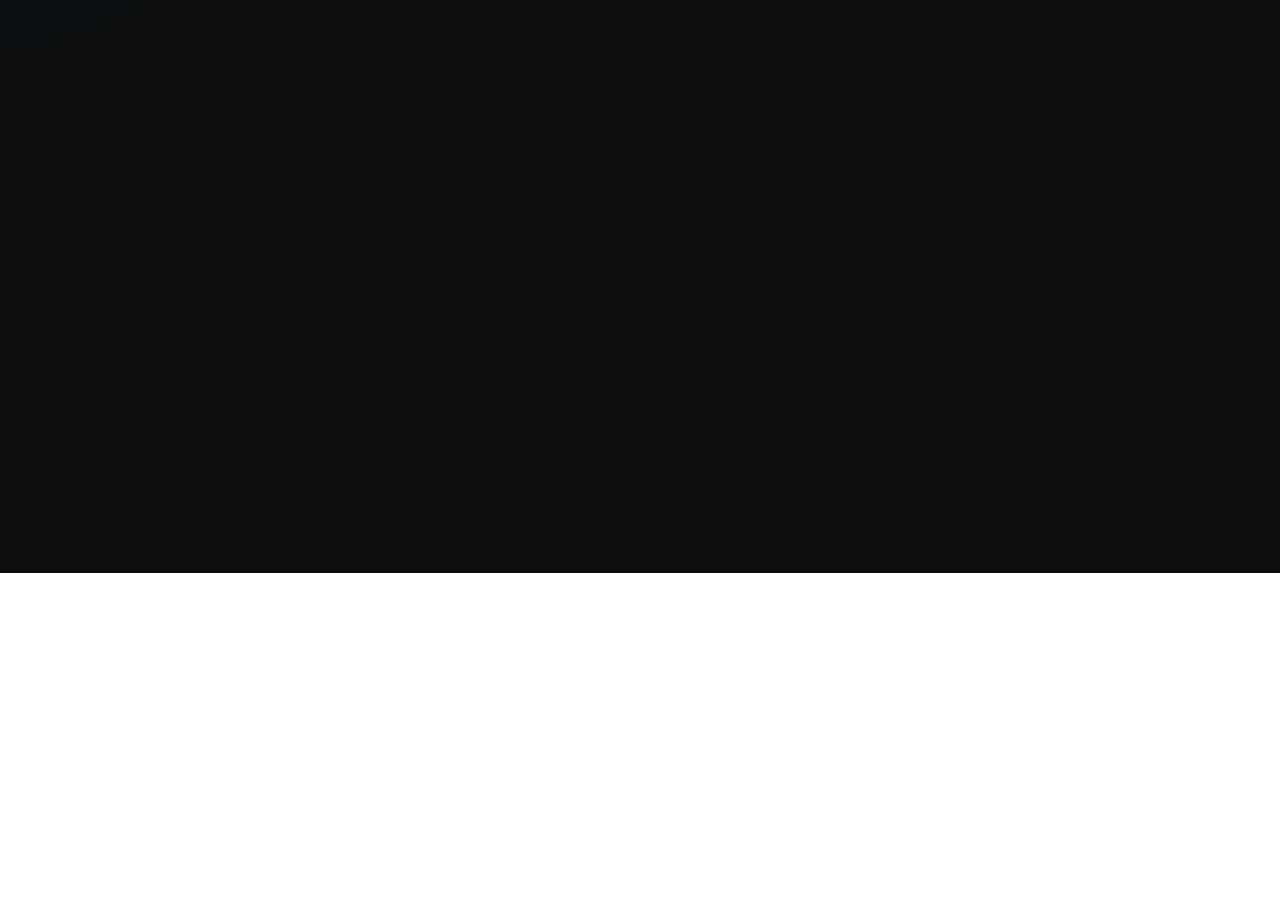
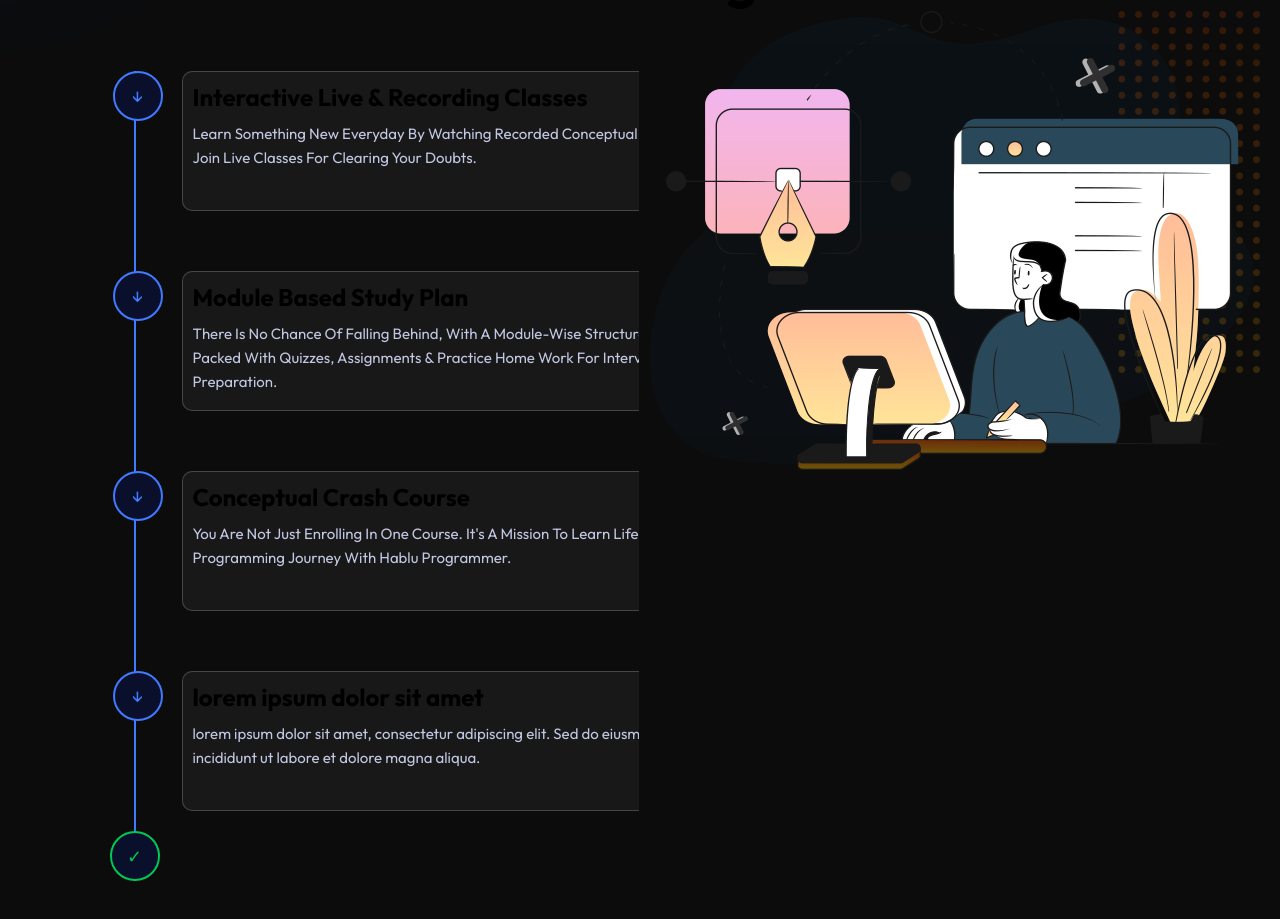
Before and after one commit to emon-shikder2217/Mass-English, a React (Vite) app: page / in a window 1280 px wide. Shown: the part 1180-2099 px from the top of the page. Before the commit the page ends 1753 px from the top, so only its background shows below. Built offline with nearby package versions, Linux system fonts and the light colour scheme; a web font is replaced by a local one.

Commit message:
initial commit

```diff
--- a/src/components/TimeLine/TimeLine.css
+++ b/src/components/TimeLine/TimeLine.css
@@ -7,6 +7,8 @@
     background: #0c0c0c;
 
     position: relative;
+
+    font-family: 'outfit', sans-serif;
 
  }
 
@@ -30,4 +32,185 @@
 
     right: 99%;
 
-}
+ }
+
+
+ .timeLineTitle {
+
+    display: flex;
+
+    justify-content: center;
+
+    text-align: center;
+
+    margin-top: 100px;
+
+ }
+
+.timeLineTitle h1 {
+
+    font-size: 55px;
+
+    font-family: 'outfit', sans-serif;
+
+    font-weight: 700;
+
+    white-space: pre;
+
+ }
+
+
+
+
+
+
+ .timeLineLayout {
+
+    display: grid;
+
+    grid-template-columns: repeat(2, 1fr);
+
+    grid-template-rows: 1fr;
+
+    grid-column-gap: 20px;
+
+    grid-row-gap: 0px;
+
+
+ }
+
+
+
+ .timeLineImg {
+
+     grid-area: 1 / 2 / 2 / 3;
+
+    }
+
+    .timeLineContent {
+
+       grid-area: 1 / 1 / 2 / 2;
+
+       margin-left: 40px;
+
+       width: 100%;
+
+    }
+
+
+    .timeline-end {
+        position: relative;
+        margin-top: -40px;
+        margin-left: 9px;
+        width: 28px;
+        height: 28px;
+        background-color: #0a0f2c;
+        border: 2px solid #00c853; /* green border */
+        border-radius: 50%;
+        color: #00c853;
+        display: flex;
+        align-items: center;
+        justify-content: center;
+        z-index: 1;
+        font-size: 18px;
+      }
+
+
+
+ .timeline-container {
+    width: 90%;
+    max-width: 800px;
+    margin: 60px auto;
+    position: relative;
+    padding-left: 40px;
+    overflow-y: hidden;
+  }
+
+  .timeline-container::before {
+    content: '';
+    position: absolute;
+    left: 62px;
+    top: 0;
+    width: 2px;
+    height: 100%;
+    background-color: #407bff;
+  }
+
+  .timeline-item {
+    position: relative;
+    margin-bottom: 60px;
+    padding-left: 40px;
+  }
+
+  .timeline-icon {
+    position: absolute;
+    left: 1px;
+    width: 50px;
+    height: 50px;
+    background-color: #0a0f2c;
+    border: 2px solid #407bff;
+    border-radius: 50%;
+    color: #407bff;
+    display: flex;
+    align-items: center;
+    justify-content: center;
+    font-size: 18px;
+  }
+
+
+  .timeline-content {
+
+    margin-left: 30px;
+
+    background: rgba( 255, 255, 255, .05 );
+
+    border: 0.5px solid rgba( 255, 255, 255, 0.2 );
+
+    border-radius: 10px;
+
+    height: 140px;
+
+    width: 570px;
+
+  }
+
+  .timeline-content h3 {
+    margin: 0;
+    font-size: 18px;
+    font-weight: bold;
+    color: white;
+  }
+
+  .timeline-content p {
+    margin-top: 10px;
+    font-size: 15px;
+    color: #c2c8e2;
+    line-height: 1.6;
+  }
+
+
+      .timeline-end {
+        position: relative;
+        margin-top: -40px;
+        margin-left: -2px;
+        width: 50px;
+        height: 50px;
+        background-color: #0a0f2c;
+        border: 2px solid #00c853; /* green border */
+        border-radius: 50%;
+        color: #00c853;
+        display: flex;
+        align-items: center;
+        justify-content: center;
+        z-index: 1;
+        font-size: 18px;
+      }
+
+
+  .timeline-content-txt {
+
+   margin-top: 10px;
+
+   margin-left: 10px;
+
+      }
--- a/src/components/TimeLine/TimeLine.jsx
+++ b/src/components/TimeLine/TimeLine.jsx
@@ -1,14 +1,64 @@
-import React from 'react'
-import './TimeLine.css';
-
-
+import React from "react";
+import "./TimeLine.css";
+import timeLineImg from "../../assets/timeline-img.png";
 
 const TimeLine = () => {
+  const timelineData = [
+    {
+      title: "Interactive Live & Recording Classes",
+      description:
+        "Learn Something New Everyday By Watching Recorded Conceptual Classes And Join Live Classes For Clearing Your Doubts.",
+    },
+    {
+      title: "Module Based Study Plan",
+      description:
+        "There Is No Chance Of Falling Behind, With A Module-Wise Structured Study Plan Packed With Quizzes, Assignments & Practice Home Work For Interview Preparation.",
+    },
+    {
+      title: "Conceptual Crash Course",
+      description:
+        "You Are Not Just Enrolling In One Course. It's A Mission To Learn Lifelong Programming Journey With Hablu Programmer.",
+    },
+    {
+      title: "lorem ipsum dolor sit amet",
+      description:
+        "lorem ipsum dolor sit amet, consectetur adipiscing elit. Sed do eiusmod tempor incididunt ut labore et dolore magna aliqua.",
+    },
+  ];
+
   return (
-    <section className='timeLine-section'>
+    <div className="timeLine-section">
+      <div className="timeLineTitle">
+        <h1>
+          Effective Personalized <br /> Learning
+        </h1>
+      </div>
+      <div className="timeLineLayout">
+        <div className="timeLineContent">
+          <div className="timeline-container">
+            {timelineData.map((item, index) => (
+              <div className="timeline-item" key={index}>
+                <div className="timeline-icon">
+                  <span>&darr;</span>
+                </div>
+                <div className="timeline-content">
+                  <div className="timeline-content-txt">
+                  <h2>{item.title}</h2>
+                  <p>{item.description}</p>
+                  </div>
+                </div>
+              </div>
+            ))}
+            {/* Final tick circle */}
+            <div className="timeline-end">✓</div>
+          </div>
+        </div>
+        <div className="timeLineImg">
+          <img src={timeLineImg} alt="" />
+        </div>
+      </div>
+    </div>
+  );
+};
 
-    </section>
-  )
-}
-
-export default TimeLine
+export default TimeLine;
```
